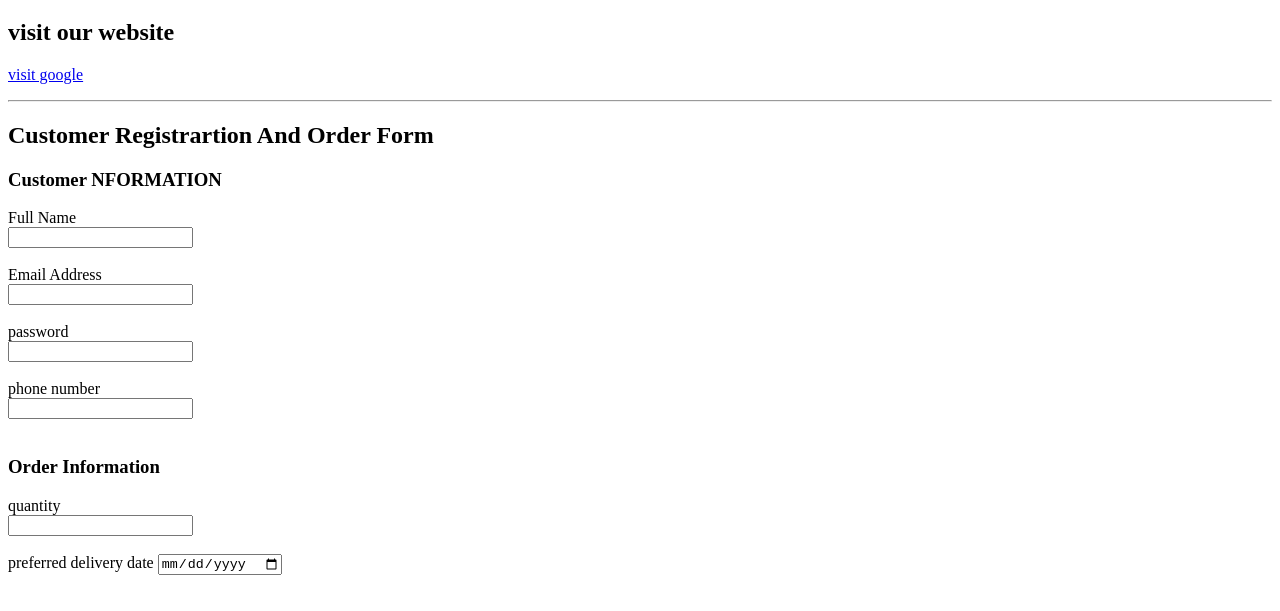
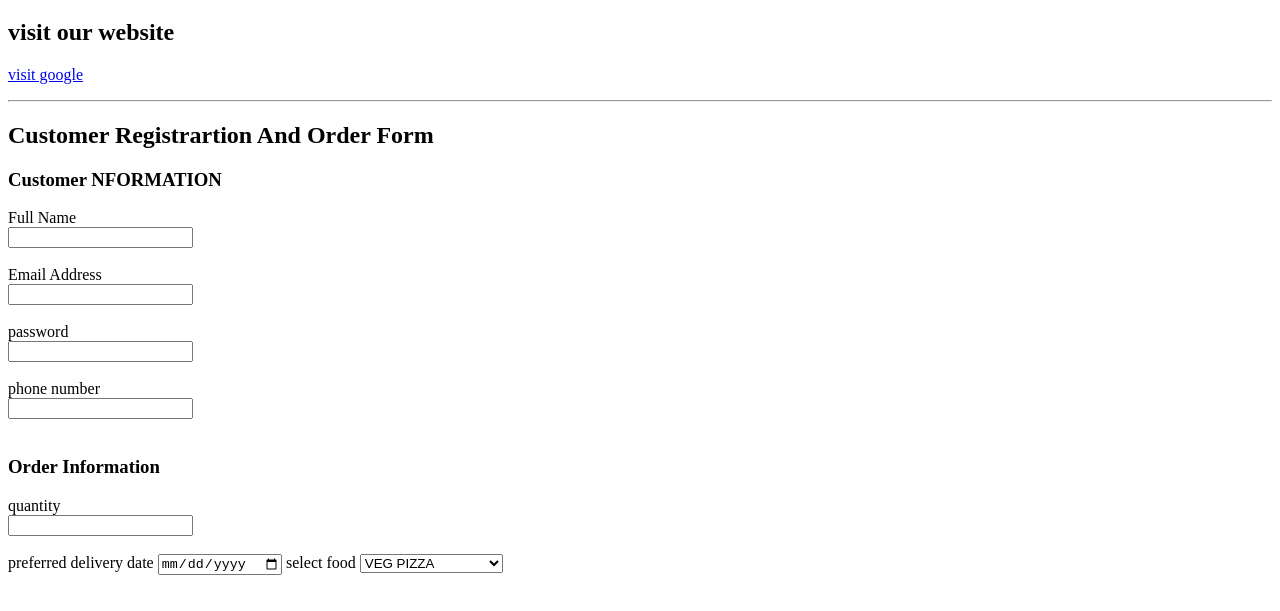
Before and after one commit to Apeksha0119/bite-box, a plain HTML site: page contact.html in a window 1280 px wide. Shown: the part 61-672 px from the top of the page. Drawn offline with Linux system fonts and the light colour scheme.

Commit message:
updated menu

```diff
--- a/contact.html
+++ b/contact.html
@@ -39,6 +39,15 @@
 
         <lable for="delivery date">preferred delivery date</lable>
         <input type="date" id="delivery date" name="delivery date">
+
+        <lable for="food">select food </lable>
+        <select id-="food" name="food">
+        <option>VEG PIZZA</option>
+        <option>CHEESE BURGER</option>
+        <option>white sause pasta</option>
+        <option>veg grilled sandwich</option>
+        <option>chocolate sandwich</option>
+        </select>
     </form>
 </body>
 </html>
```
